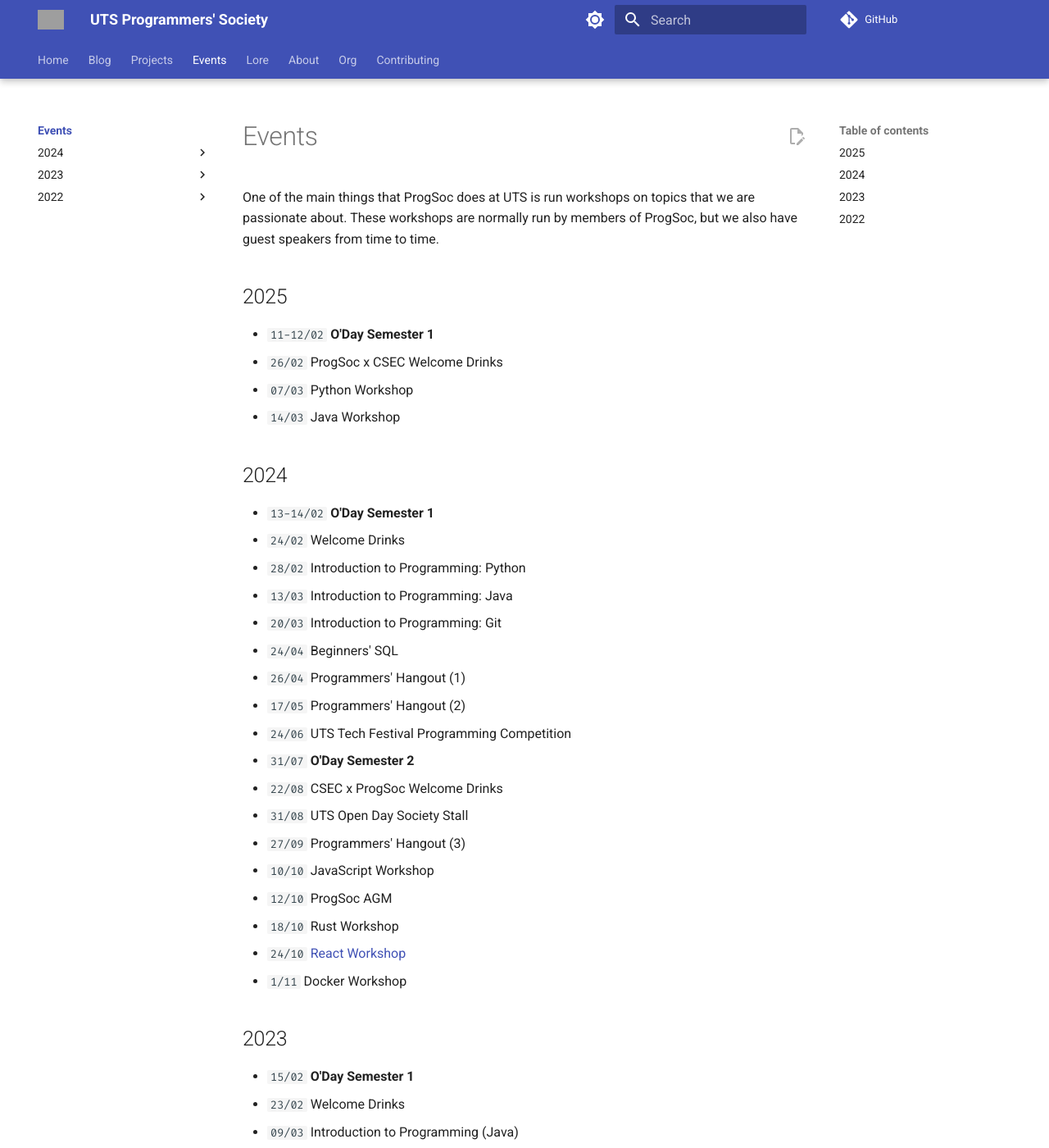
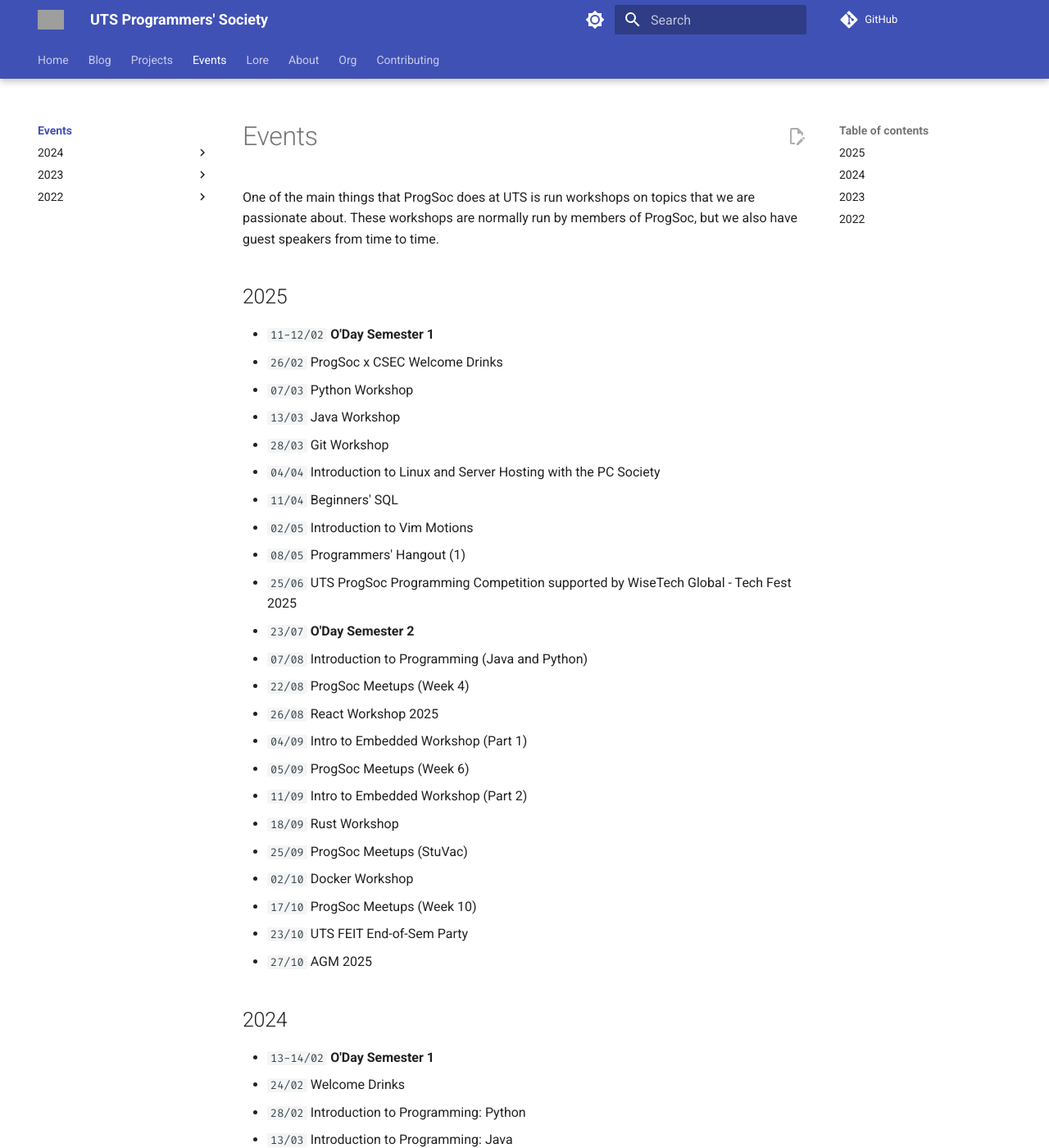
Before and after one commit to ProgSoc/Docs, an MkDocs documentation site: the page built from docs/events/index.md, in a window 1280 px wide and 1400 px high. Shown: the whole window at 82% size. Built offline with MkDocs 1.6.1 and Material for MkDocs 9.7.7, drawn with Linux system fonts in a browser that asks for light colours; plug-ins that fetch from the network failed and are left out; comment, search, counter and statistics services are not loaded; grey boxes are pictures that could not be loaded.

Commit message:
update events list

```diff
--- a/docs/events/index.md
+++ b/docs/events/index.md
@@ -12,7 +12,26 @@ One of the main things that ProgSoc does at UTS is run workshops on topics that
 - `11-12/02` **O'Day Semester 1**
 - `26/02` ProgSoc x CSEC Welcome Drinks
 - `07/03` Python Workshop
-- `14/03` Java Workshop
+- `13/03` Java Workshop
+- `28/03` Git Workshop
+- `04/04` Introduction to Linux and Server Hosting with the PC Society
+- `11/04` Beginners' SQL
+- `02/05` Introduction to Vim Motions
+- `08/05` Programmers' Hangout (1)
+- `25/06` UTS ProgSoc Programming Competition supported by WiseTech Global - Tech Fest 2025
+- `23/07` **O'Day Semester 2**
+- `07/08` Introduction to Programming (Java and Python)
+- `22/08` ProgSoc Meetups (Week 4)
+- `26/08` React Workshop 2025
+- `04/09` Intro to Embedded Workshop (Part 1)
+- `05/09` ProgSoc Meetups (Week 6)
+- `11/09` Intro to Embedded Workshop (Part 2)
+- `18/09` Rust Workshop
+- `25/09` ProgSoc Meetups (StuVac)
+- `02/10` Docker Workshop
+- `17/10` ProgSoc Meetups (Week 10)
+- `23/10` UTS FEIT End-of-Sem Party
+- `27/10` AGM 2025
 
 ## 2024
 
```
